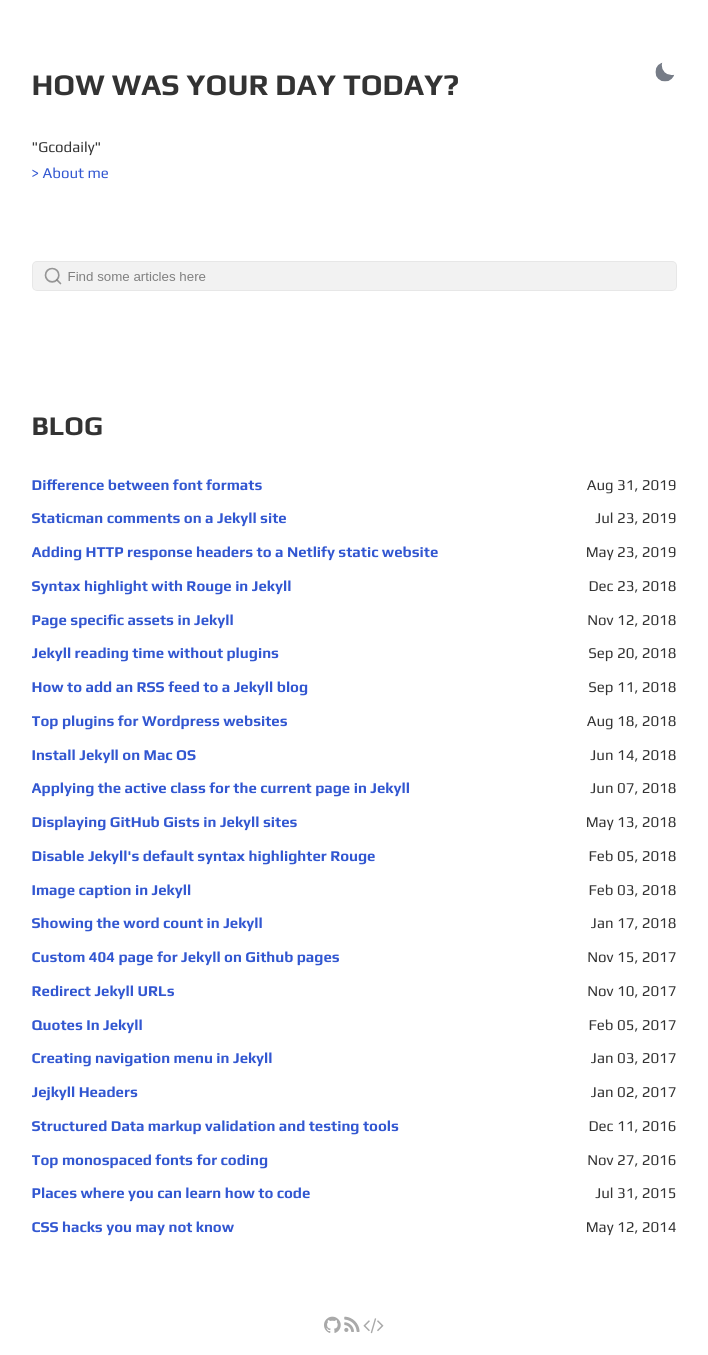
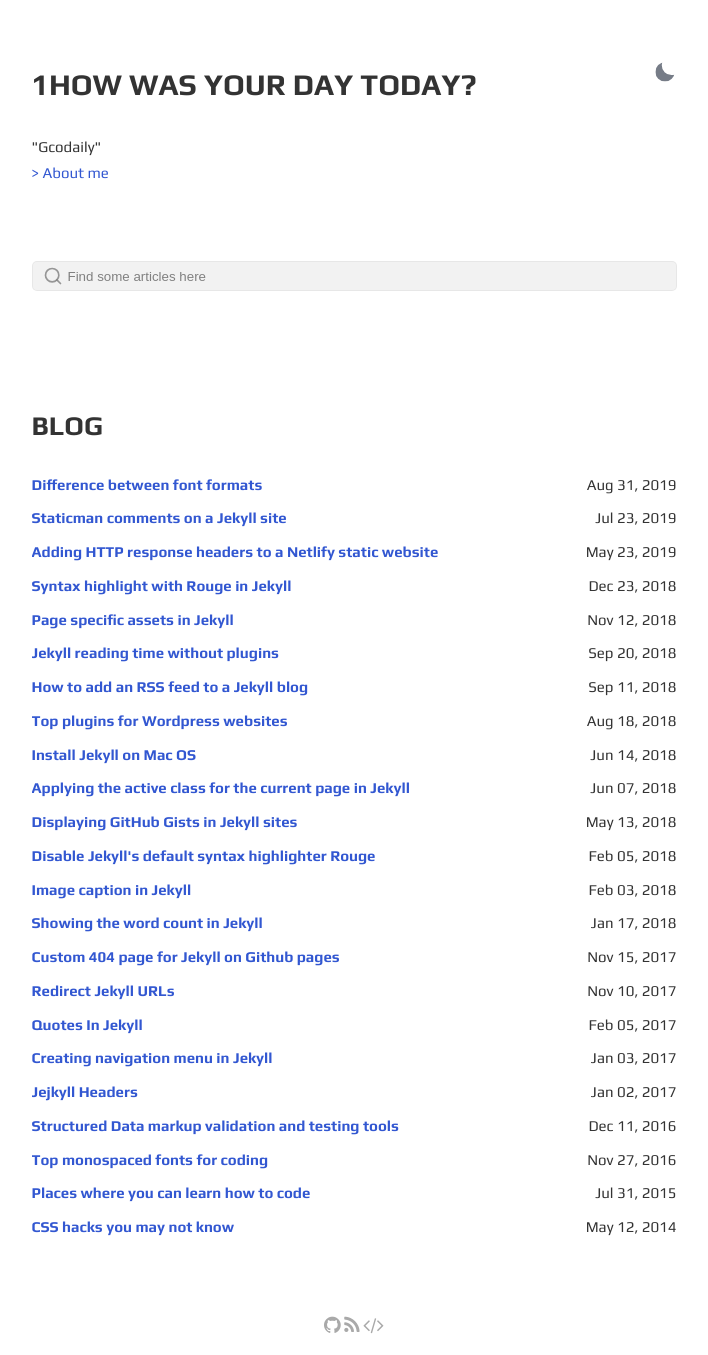
Before and after one commit to k-sub-git/younggunkim.github.io, a Jekyll site: the page built from index.html, in a window 1280 px wide. Shown: the whole page, without its empty margins (286-994 px from the left). Built offline with Jekyll 4.4.1, drawn with Linux system fonts in a browser that asks for light colours.

Commit message:
Update _config.yml

```diff
--- a/_config.yml
+++ b/_config.yml
@@ -1,17 +1,17 @@
 site: "Gcodaily"
 title: "Gcodaily"
-greetings: How was your day today?
+greetings: "1How was your day today?"
 description: >-
   "Gcodaily"
 lang: en-US
 timezone:  "Asia/seoul"
 repo: "https://ithub.com" #p0wex/Gesko # site repo [optional]
-data-theme: "light" # default theme "dark" | "light"
+data-theme: "light"
 discus-identifier: G # replace with your disqus shortname
 
 author:
   name: "G"
-  bio: "How was your day today?"
+  bio: "2How was your day today?"
   userpicture:
   username: # general username
   github: # github username
```
